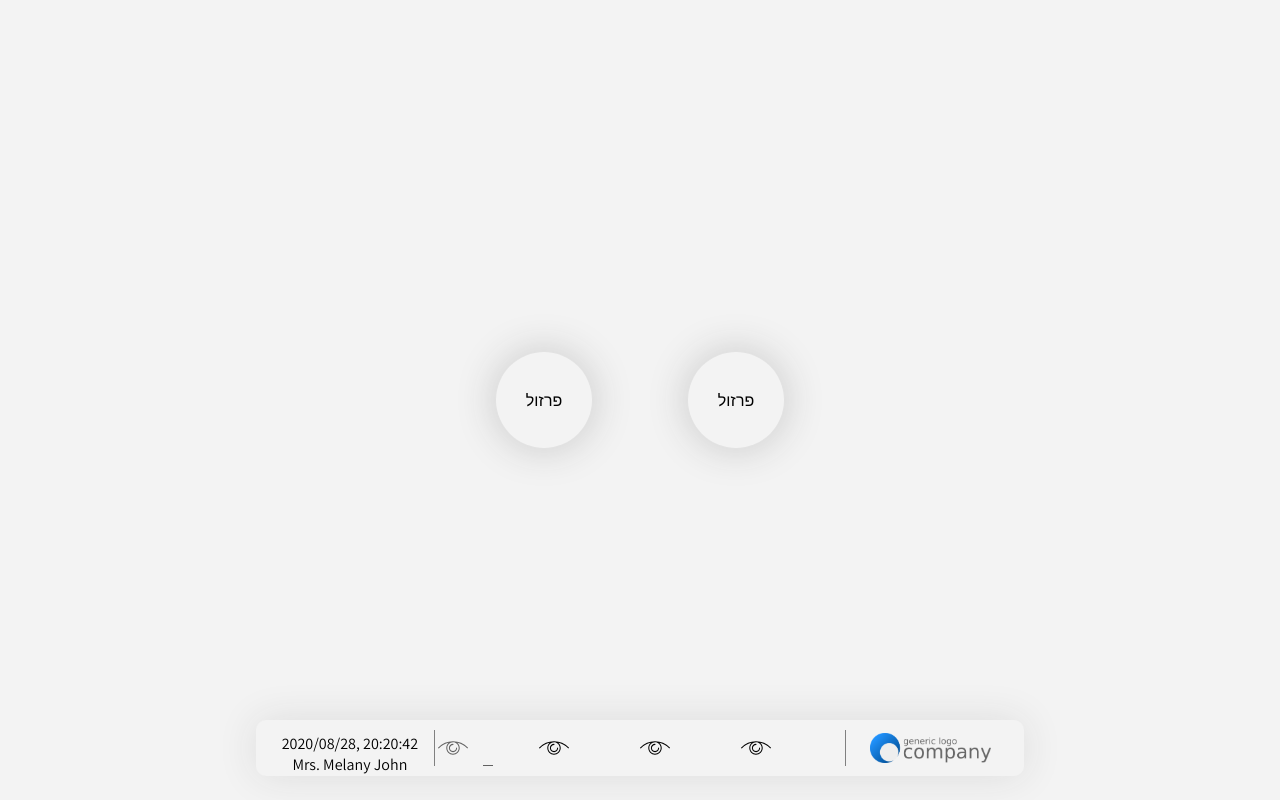
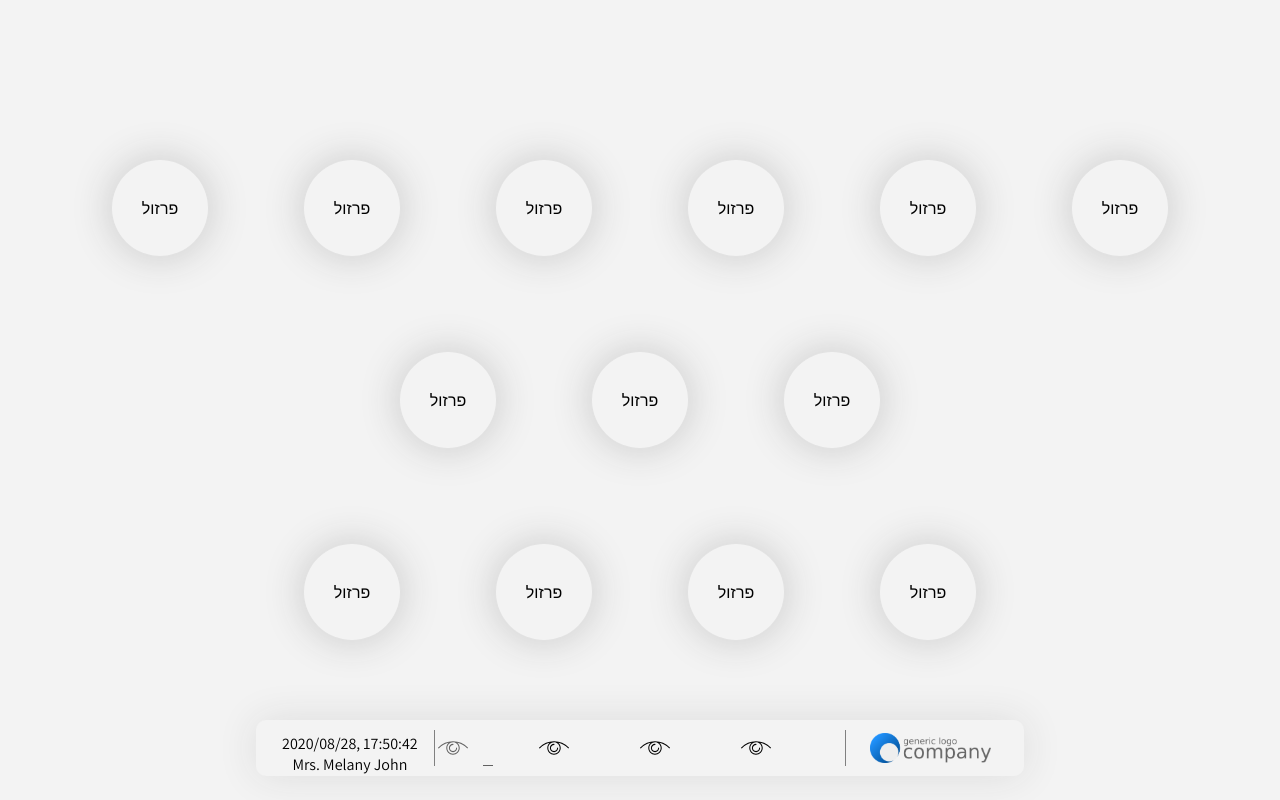
Before and after one commit to ZukLevinson/P4, a React (Create React App) app in the folder ui/: page /live in a window 1280 px wide. Built offline with nearby package versions, Linux system fonts and the light colour scheme.

Commit message:
Changed LiveView layout

```diff
--- a/ui/src/App.js
+++ b/ui/src/App.js
@@ -17,7 +17,7 @@ function App() {
                     <Route path={'/live'}>
                         <LiveView/>
                     </Route>
-                    <Route path={'/love'}>
+                    <Route path={'/stats'}>
                         2
                     </Route>
                     <Route path={'/unite'}>
--- a/ui/src/components/Live/Bubble.js
+++ b/ui/src/components/Live/Bubble.js
@@ -27,6 +27,10 @@ class Bubble extends React.Component {
         textAlign: 'center'
     }
 
+    componentDidMount() {
+        this.props.location(this.props.keyReact, this.selector.current.getBoundingClientRect())
+    }
+
     render() {
         return (
             <div ref={this.selector} id={'container'}
--- a/ui/src/components/Live/LiveView.js
+++ b/ui/src/components/Live/LiveView.js
@@ -8,10 +8,10 @@ class LiveView extends React.Component {
         this.state = {
             x: 0,
             y: 0
-        }
+        };
+        this.selector = React.createRef();
 
-        this.selector = React.createRef();
-        this.selector1 = React.createRef()
+        this.bubblesArray = [['1', '2', '3', '4','5','6'], ['7', '8', '9'], ['10', '11', '12', '13']];
     }
 
     boxStyle = {
@@ -19,13 +19,16 @@ class LiveView extends React.Component {
         height: '100%', position: 'relative',
         display: 'flex',
         alignItems: 'center',
-        justifyContent: 'center'
-    }
-
+        justifyContent: 'center',
+        overflow: 'hidden'
+    };
     containerStyle = {
         position: 'absolute',
-        display: 'flex'
-    }
+        display: 'flex',
+        flexWrap: 'wrap',
+        width: '90vw',
+        justifyContent: 'space-evenly'
+    };
 
     componentDidMount = () => {
         const rect = this.selector.current.getBoundingClientRect();
@@ -35,34 +38,43 @@ class LiveView extends React.Component {
     };
 
     componentDidUpdate(prevProps, prevState, snapshot) {
-        const element = this.state.element
-        const bubbles = this.state.bubbles
+        const element = this.state.element;
+        const bubbles = this.state.bubbles;
 
         this.containerStyle = {
             position: 'absolute',
             display: 'flex',
             left: `calc(${element.width / 2}px - ${bubbles[0] / 2}px - ${this.state.x}px)`,
             top: `calc(${element.height / 2}px - ${bubbles[1] / 2}px - ${this.state.y}px)`,
-        }
-    }
+            flexWrap: 'wrap',
+            width: '90vw',
+            justifyContent: 'space-evenly'
+        };
+    };
 
     handleMovement = (e) => {
-        const element = this.state.element
+        const element = this.state.element;
         this.setState({
-            x: (element.width / 2 - (element.right - e.clientX)) / 10,
-            y: (element.height / 2 - (element.bottom - e.clientY)) / 10
-        })
-    }
-
+            x: (element.width / 2 - (element.right - e.clientX)) / 50,
+            y: (element.height / 2 - (element.bottom - e.clientY)) / 50
+        });
+    };
     handleLeave = () => {
-        this.setState({x: 0, y: 0})
+        this.setState({x: 0, y: 0});
         this.containerStyle = {
             position: 'absolute',
             display: 'flex',
             margin: 'auto',
             marginLeft: `auto`,
-            marginTop: `auto`
-        }
+            marginTop: `auto`,
+            flexWrap: 'wrap',
+            width: '90vw',
+            justifyContent: 'space-evenly'
+        };
+    };
+    addData = (id,position) =>{
+        console.log(position)
+        this.setState({[id]: position})
     }
 
     render() {
@@ -70,8 +82,16 @@ class LiveView extends React.Component {
             <div style={this.boxStyle} ref={this.selector} onMouseMove={this.handleMovement.bind(this)}
                  onMouseLeave={this.handleLeave.bind(this)}>
                 <div id={'bubbles'} style={this.containerStyle}>
-                    <Bubble/>
-                    <Bubble/>
+                    {this.bubblesArray.map((bubbles) => (
+                            <div key={this.bubblesArray.indexOf(bubbles)} style={{display: "flex", maxWidth:'100%'}}>
+                                {bubbles.map((bubble) => (
+                                        <Bubble key={bubble} keyReact={bubble} location={this.addData}/>
+                                    )
+                                )}
+                            </div>
+                        )
+                    )
+                    }
                 </div>
             </div>
         )
--- a/ui/src/components/Main Menu/Clock.js
+++ b/ui/src/components/Main Menu/Clock.js
@@ -4,7 +4,7 @@ import moment from "moment";
 class Clock extends React.Component {
     constructor() {
         super()
-        this.state = {time: moment().utcOffset('+05:30').format('YYYY/MM/DD, HH:mm:ss')}
+        this.state = {time: moment().utcOffset('+03:00').format('YYYY/MM/DD, HH:mm:ss')}
     }
 
     componentDidMount() {
@@ -13,7 +13,7 @@ class Clock extends React.Component {
 
     currentTime() {
         this.setState({
-            time: moment().utcOffset('+05:30').format('YYYY/MM/DD, HH:mm:ss')
+            time: moment().utcOffset('+03:00').format('YYYY/MM/DD, HH:mm:ss')
         })
     }
     componentWillUnmount() {
--- a/ui/src/components/Main Menu/Menu.js
+++ b/ui/src/components/Main Menu/Menu.js
@@ -7,7 +7,7 @@ import Indicator from "./Indicator";
 
 class Menu extends React.Component {
     state = {
-        buttons: [{id: '1', title: 'live'}, {id: '2', title: 'love'}, {id: '3', title: 'unite'}, {
+        buttons: [{id: '1', title: 'live'}, {id: '2', title: 'stats'}, {id: '3', title: 'unite'}, {
             id: '4',
             title: 'forever'
         }],
@@ -33,7 +33,6 @@ class Menu extends React.Component {
                     <div style={{margin: '10px', flex: '1', display: 'flex'}}>
                         <div style={sideStyle}>
                             <Clock/>
-                            {}
                             <Greeting/>
                         </div>
                         <div style={centerStyle}>
@@ -60,7 +59,7 @@ const containerStyle = {
     position: 'absolute',
     display: 'flex',
     justifyContent: 'center',
-    zIndex:'1000'
+    zIndex: '1000'
 }
 
 const menuStyle = {
```
